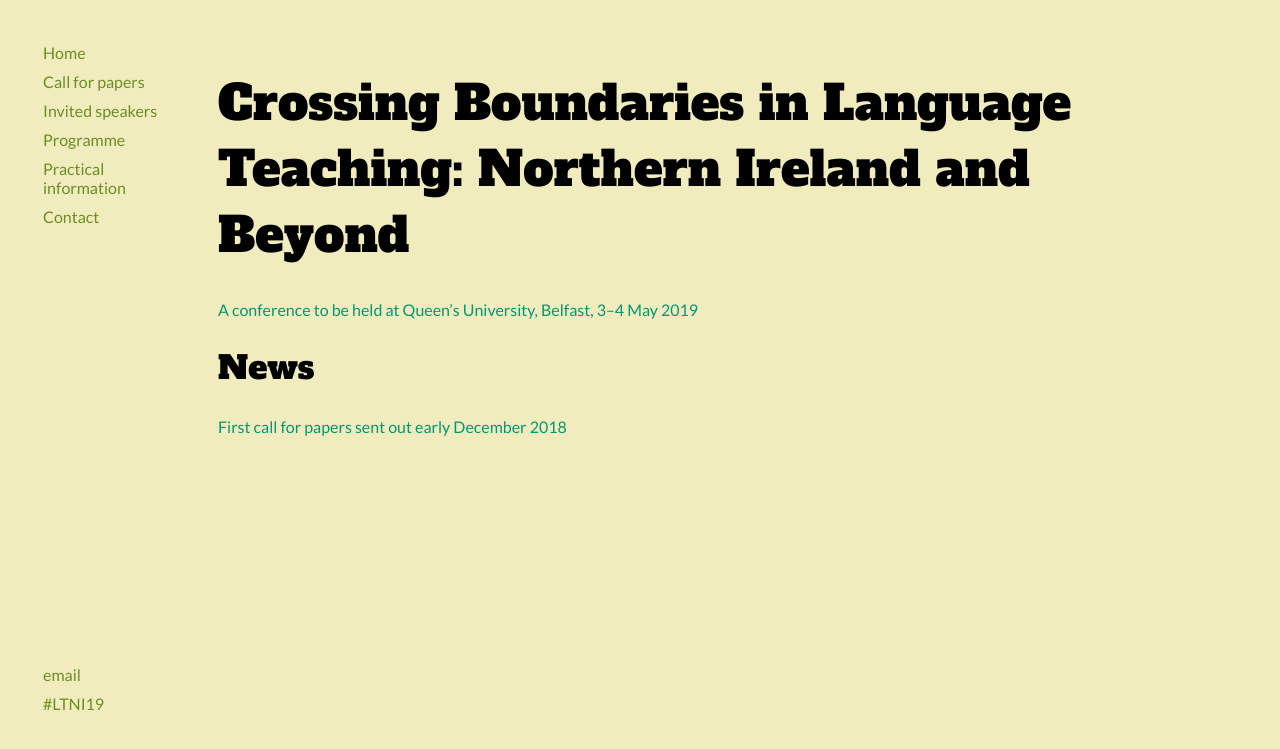
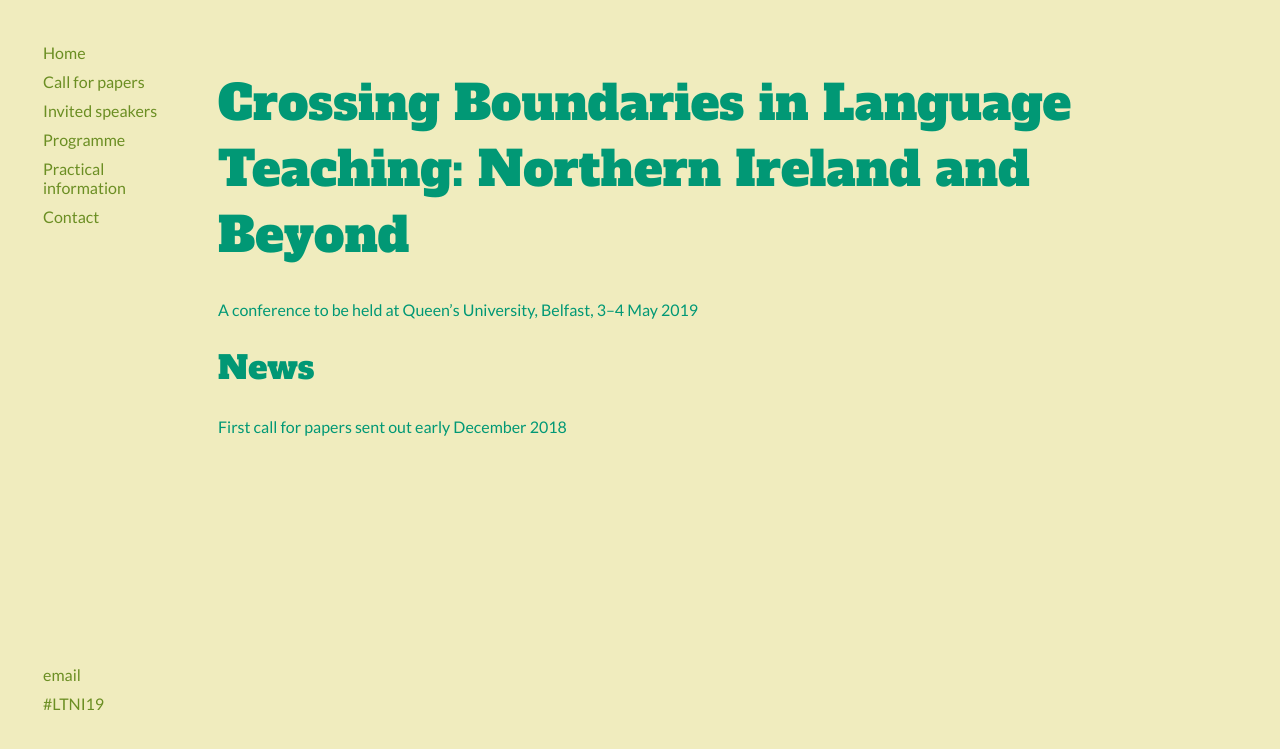
Before and after one commit to merryndd/ltni19, a Jekyll site: the page built from index.html, in a window 1280 px wide. Shown: the top 749 px of the page. Built offline with Jekyll 4.4.1, drawn with Linux system fonts in a browser that asks for light colours.

Commit message:
Update default.html

```diff
--- a/_layouts/default.html
+++ b/_layouts/default.html
@@ -2,7 +2,120 @@
 <html>
 <head>
 <title> Crossing Boundaries in Language Teaching: Northern Ireland and Beyond</title>
-<link rel="stylesheet" type="text/css" href="https://merryndd.github.io/ltni19/css/main.css"/>
+<style>
+
+body {
+	font-family: 'Lato', sans-serif;
+  background: #f0ecbe;
+    color: #019875;
+    }
+
+a {
+    text-decoration: none;
+    color: #6b8e23;
+}
+
+
+a:hover {
+    text-decoration: underline;
+    }
+nav {
+	position: fixed;
+    width: 200px;
+    height: 82%;
+    overflow: auto;
+}
+nav ul, footer ul {
+	list-style-type: none;
+    margin: 30px;
+    padding: 0;
+}
+nav ul li, footer ul li {
+	padding: 5px;
+}
+
+
+.container {
+	position: relative;
+    left: 200px;
+    width: 70%;
+    padding: 30px 30px 30px 10px;
+    margin: 0;
+}
+h1 {
+    font-size: 3em;
+    font-family: 'Alfa Slab One', cursive;
+    font-weight: normal;
+   }
+
+h2 {
+    font-size: 2em;
+    font-family: 'Alfa Slab One', cursive;
+    font-weight: normal;
+    }
+p {
+	text-align: justify;
+    font-size: 1em;
+    line-height: 1.2em;
+    font-family: 'Lato', sans-serif;
+    }
+ol, ul {
+	text-align: justify;
+}
+
+
+blockquote {
+	font-style: italic;
+    border-left: 2px solid #019875;
+    padding: 0 0 0 8px;
+   }
+blockquote i, blockquote em {
+	font-style: normal;
+   }
+
+
+.strong {
+	font-weight: bold;
+	}
+footer {
+	position: fixed;
+    bottom: 0;
+    width: 200px;
+    height: 30%;
+   }
+
+
+@media (max-width: 810px) {
+    nav {
+	border-bottom: 1px solid #019875;
+	position: static;
+	width: 100%;
+	height: auto;
+    }
+    nav ul, footer ul {
+    line-height: 50px;
+}
+nav ul li, footer ul li {
+    display: inline;
+    margin: 10px;
+}
+nav a:hover, footer a:hover {
+    }
+.container {
+    padding: 30px 10px 30px 10px;
+    margin: 0;
+	position: static;
+	left: auto;
+	width: 100%;
+}
+footer {
+	border-top: 1px solid #019875;
+	position: static;
+	width: 100%;
+	height: auto;
+   }
+}
+</style>
 	<link href="https://fonts.googleapis.com/css?family=Alfa+Slab+One|Lato:400,400i,700" rel="stylesheet">
 </head>
 <body>
```
